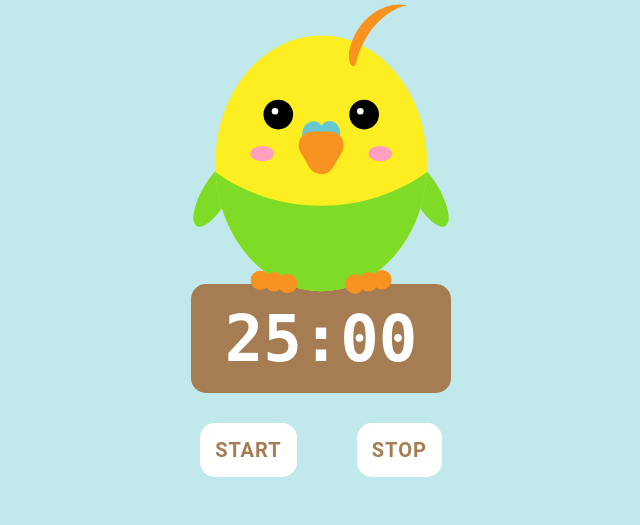
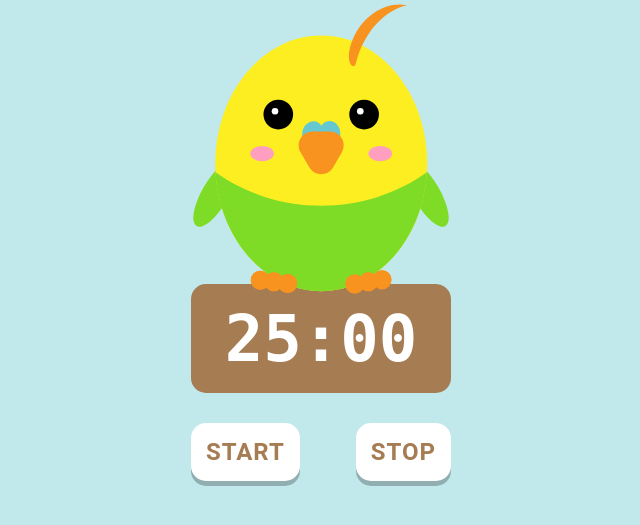
Before and after one commit to DanielaUnger/study-budgie, a Flask app: page /index in a window 1280 px wide. Shown: the part 141-666 px from the top of the page, without its empty margins (319-959 px from the left). Run offline with Flask 3, Linux system fonts and the light colour scheme; some web fonts are replaced.

Commit message:
changed button style: aligned with timer box, added dropshadow, bigger font and buttons

```diff
--- a/static/pomo_style.css
+++ b/static/pomo_style.css
@@ -103,8 +103,7 @@ body {
 .buttons {
   display: flex;
   justify-content: space-between;
-  width: auto;
-  gap: 60px;
+  width: 260px;
 }
 
 button {
@@ -114,7 +113,7 @@ button {
   padding: 15px;
   width: auto;
   font-family: "Roboto", sans-serif;
-  font-size: 20px;
+  font-size: 24px;
   font-weight: bold;
   color: #a67c52;
   text-align: center;
@@ -122,16 +121,11 @@ button {
   text-transform: uppercase;
   cursor: pointer;
   transition: all 0.2s ease;
+  box-shadow: 0 5px rgba(0, 0, 0, 0.25);
 }
 
 button:hover {
   transform: translateY(-2px);
-  box-shadow: 0 4px 8px rgba(0, 0, 0, 0.1);
-}
-
-button:active {
-  transform: translateY(0);
-  box-shadow: 0 2px 4px rgba(0, 0, 0, 0.1);
 }
 
 @keyframes two-frame {
```
